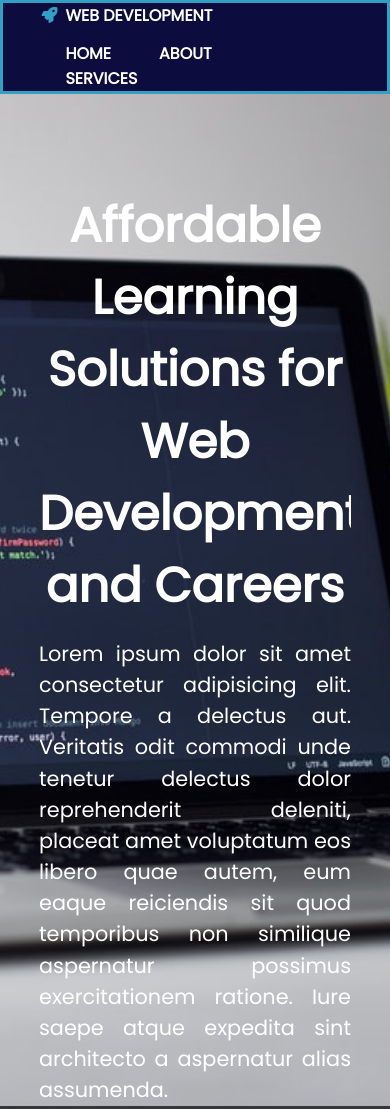
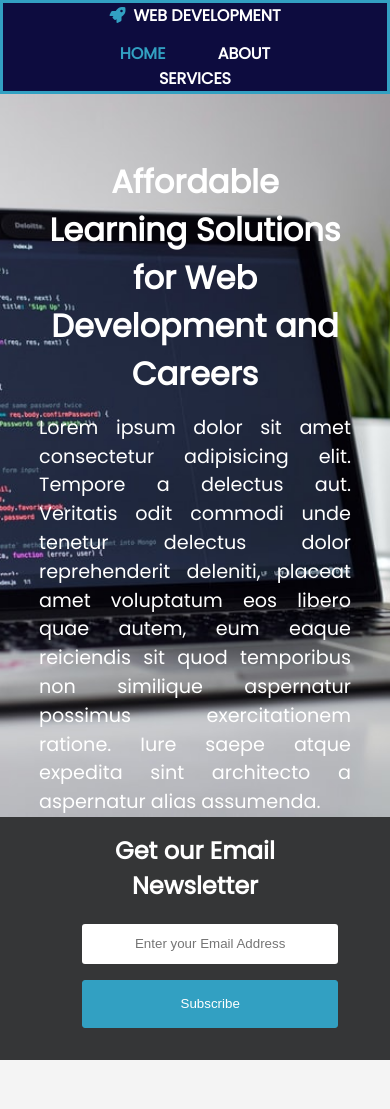
Before and after one commit to karthikn-kkstark/email_newsletter, a plain HTML site: page index.html in a window 390 px wide. Shown: the top 1109 px of the page. Drawn offline with Linux system fonts and the light colour scheme.

Commit message:
home page completed

```diff
--- a/index.html
+++ b/index.html
@@ -15,7 +15,7 @@
                 <a href="#"><i class="fas fa-rocket"></i><span>Web Development</span></a>
             </div>
             <ul>
-                <li><a href="#">Home</a></li>
+                <li><a href="#" class = "active">Home</a></li>
                 <li><a href="#">About</a></li>
                 <li><a href="#">Services</a></li>
             </ul>
--- a/styles/style.css
+++ b/styles/style.css
@@ -163,10 +163,11 @@ header p{
     display: flex;
     flex-direction: row;
     text-align: center;
+    flex-wrap: wrap;
 }
 
 .cards .container .card{
-    width: 32%;
+    width: 30%;
     margin: 0 1rem;
     padding: 0 0.5rem;
 }
@@ -195,3 +196,51 @@ footer{
     text-align: center;
     font-size:1rem;
 }
+
+@media(max-width:768px) {
+    nav .branding ,nav ul, nav ul li{
+        float: none;
+        text-align: center;
+        width: 100%;
+    }
+
+    header h1{
+        margin-top:4rem;
+        font-size: 2rem;
+    }
+
+    header p{
+        font-size: 1.2rem;
+    }
+
+    .news-letter h2{
+        display:block;
+        width:100%;
+        float:none;
+        text-align: center;
+        margin-bottom: 1rem;
+    }
+
+    .news-letter form input{
+        display:block;
+        width:100%;
+        float:none;
+        text-align: center;
+        margin-bottom: 1rem;
+    }
+
+    .news-letter form button{
+        display:block;
+        width:100%;
+        float:none;
+        text-align: center;
+        margin-bottom: 1rem;
+    }
+
+    .cards .container .card{
+        width: 100%;
+        margin: 0 1rem;
+        padding: 0 0.5rem;
+    }
+
+}
```
